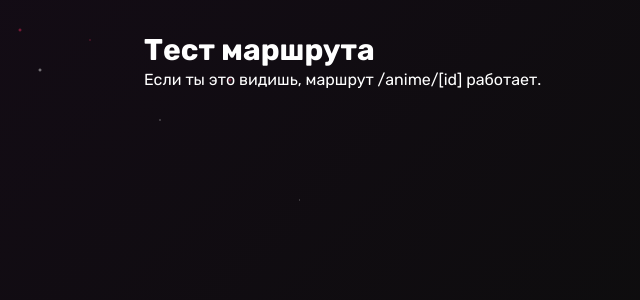
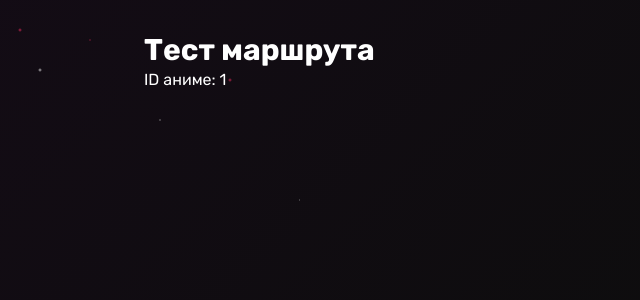
Before and after one commit to inupka-oss/karmi, a Next.js app: page /anime/1 in a window 1280 px wide. Shown: the top 300 px of the page, without its empty margins (0-640 px from the left). Built offline with nearby package versions, Linux system fonts and the light colour scheme.

Commit message:
проба 2

```diff
--- a/src/app/anime/[id]/page.tsx
+++ b/src/app/anime/[id]/page.tsx
@@ -1,8 +1,9 @@
-export default function AnimePage() {
+export default async function AnimePage({ params }: { params: Promise<{ id: string }> }) {
+  const { id } = await params   // просто чтобы показать, что мы обработали Promise
   return (
     <div className="max-w-5xl mx-auto px-4 py-8 text-white">
       <h1 className="text-3xl font-bold">Тест маршрута</h1>
-      <p>Если ты это видишь, маршрут /anime/[id] работает.</p>
+      <p>ID аниме: {id}</p>
     </div>
   )
 }
```
